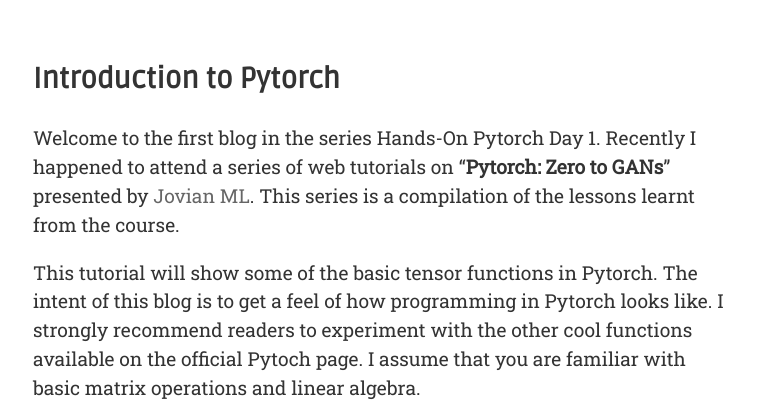
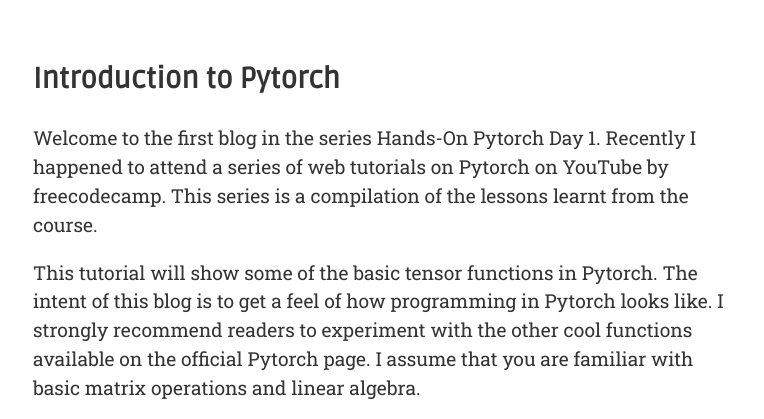
Before and after one commit to KrithikaJayaraman/blog, a plain HTML site: page posts/day1.html in a window 1280 px wide. Shown: the part 324-743 px from the top of the page, without its empty margins (257-1021 px from the left). Drawn offline with nearby package versions, Linux system fonts and the light colour scheme.

Commit message:
Spell check

```diff
--- a/posts/day1.html
+++ b/posts/day1.html
@@ -106,8 +106,8 @@
 
 
     <h2 id="introduction-to-pytorch">Introduction to Pytorch</h2>
-<p>Welcome to the first blog in the series Hands-On Pytorch Day 1. Recently I happened to attend a series of web tutorials on &ldquo;<strong>Pytorch: Zero to GANs</strong>&rdquo; presented by <a href="https://www.jovian.ml/">Jovian ML</a>. This series is a compilation of the lessons learnt from the course.</p>
-<p>This tutorial will show some of the basic tensor functions in Pytorch. The intent of this blog is to get a feel of how programming in Pytorch looks like. I strongly recommend readers to experiment with the other cool functions available on the official Pytoch page. I assume that you are familiar with basic matrix operations and linear algebra.</p>
+<p>Welcome to the first blog in the series Hands-On Pytorch Day 1. Recently I happened to attend a series of web tutorials on Pytorch on YouTube by freecodecamp. This series is a compilation of the lessons learnt from the course.</p>
+<p>This tutorial will show some of the basic tensor functions in Pytorch. The intent of this blog is to get a feel of how programming in Pytorch looks like. I strongly recommend readers to experiment with the other cool functions available on the official Pytorch page. I assume that you are familiar with basic matrix operations and linear algebra.</p>
 <p>Pytorch is an opensource Machine Learning Library developed by Facebook for Machine Learing, Natural Language Processing and Computer Vision applications.</p>
 <p>Let&rsquo;s get hands on some of the basic operations in Pytorch.</p>
 <p>Some of the functions that we are experimenting with are</p>
@@ -648,7 +648,7 @@ TypeError: where(): argument 'input' (position 2) must be Tensor, not int
 </li>
 </ul>
 <h3 id="conclusion">Conclusion</h3>
-<p>Here we have have quickly seen some of the interesting functions in PyTorch. We&rsquo;ll continue applying these and in fact explore more of these in the next module.</p>
+<p>Here we have quickly seen some of the interesting functions in PyTorch. We&rsquo;ll continue applying these and in fact explore more of these in the next module.</p>
 <p>Catch you next week!</p>
 <h1 id="reference-links">Reference Links</h1>
 <p>Official documentation for torch.Tensor: <a href="https://pytorch.org/docs/stable/tensors.html">https://pytorch.org/docs/stable/tensors.html</a></p>
```
